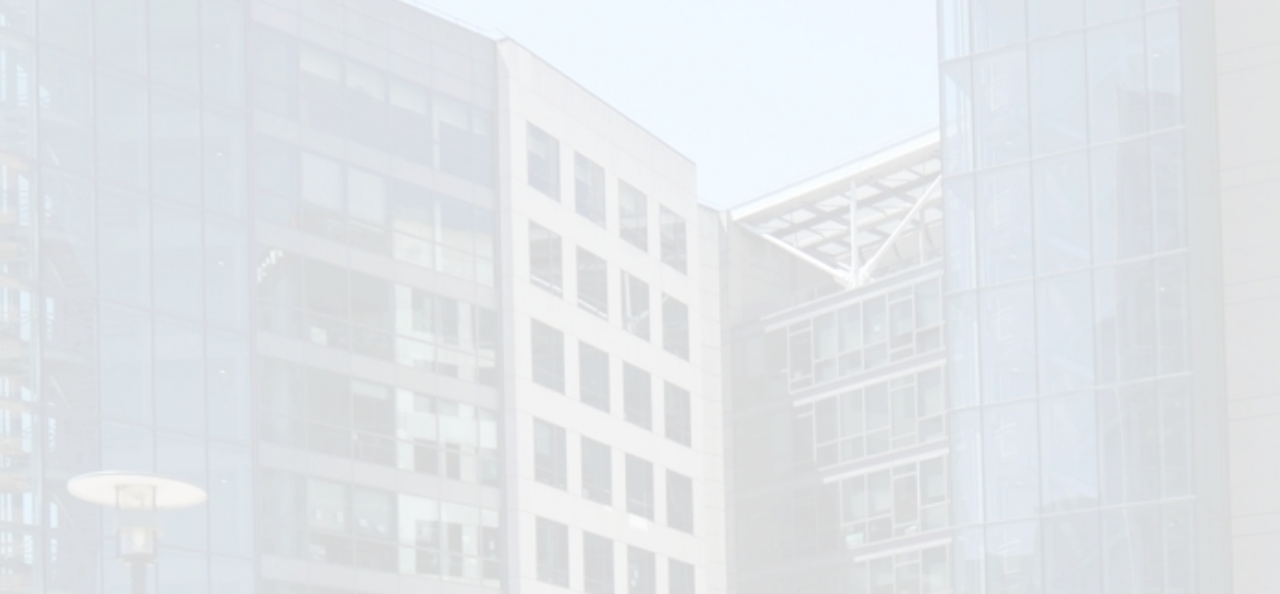
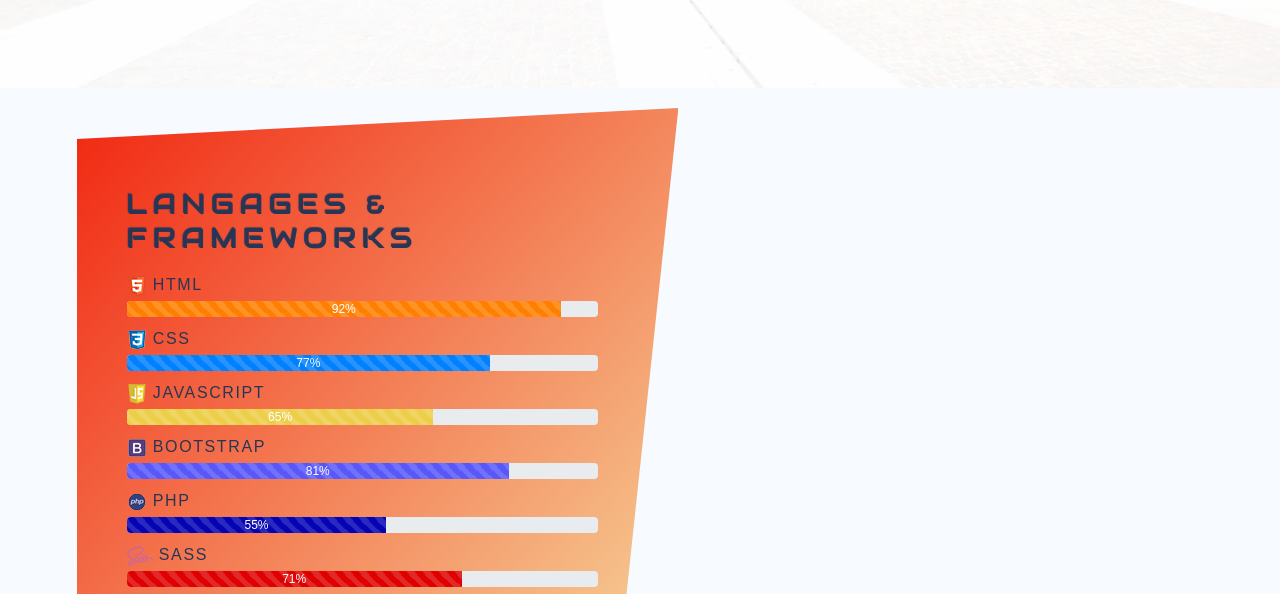
Before and after one commit to wdicap4/MonCv, a website: page index.html in a window 1280 px wide. Shown: the part 712-1306 px from the top of the page. Drawn offline with Linux system fonts and the light colour scheme; a web font is replaced by a local one.

Commit message:
bloc lang & fram

```diff
--- a/index.html
+++ b/index.html
@@ -50,17 +50,61 @@
               <span class="typed"></span>
             </div>
             <div class="col-6 col-md-3 photo">
-                <img src="./media/wil.jpg" alt="photo-Candidat">
+              <img src="./media/wil.jpg" alt="photo-Candidat" />
             </div>
           </div>
           <div class="button">
-              <a href="./media/CV.pdf" target="_blank"> CV en PDF </a>
+            <a href="./media/CV.pdf" target="_blank"> CV en PDF </a>
           </div>
         </div>
       </div>
     </header>
 
+    <section id="langages"
+    class="aos-item"
+    data-aos="fade-up-right"
+    data-aos-offset="0"
+    data-aos-delay="50"
+    data-aos-duration="1000"
+    data-aos-once="true">
+<h3>Langages & frameworks</h3>
+<div>
+<div class="bar"><img src="media/html.png" alt="html-icon"> HTML</div>
+<div class="progress">
+<div class="progress-bar progress-bar-striped progress-bar-animated" role="progressbar" aria-valuenow="92" aria-valuemin="0" aria-valuemax="100" style="width: 92%; background-color: #FF8000">92%</div>
+</div>
 
+<div class="bar"><img src="media/css.png" alt="html-icon"> CSS</div>
+<div class="progress">
+<div class="progress-bar progress-bar-striped progress-bar-animated" role="progressbar" aria-valuenow="77" aria-valuemin="0" aria-valuemax="100" style="width: 77%; background-color: #0080FF">77%</div>
+</div>
+
+<div class="bar"><img src="media/js.png" alt="html-icon"> JAVASCRIPT</div>
+<div class="progress">
+<div class="progress-bar progress-bar-striped progress-bar-animated" role="progressbar" aria-valuenow="65" aria-valuemin="0" aria-valuemax="100" style="width: 65%; background-color: #ecce48">65%</div>
+</div>
+
+<div class="bar"><img src="media/bootstrap.png" alt="html-icon"> BOOTSTRAP</div>
+<div class="progress">
+<div class="progress-bar progress-bar-striped progress-bar-animated" role="progressbar" aria-valuenow="81" aria-valuemin="0" aria-valuemax="100" style="width: 81%; background-color: #5858FA">81%</div>
+</div>
+
+<div class="bar"><img src="media/php.png" alt="html-icon"> PHP</div>
+<div class="progress">
+<div class="progress-bar progress-bar-striped progress-bar-animated" role="progressbar" aria-valuenow="55" aria-valuemin="0" aria-valuemax="100" style="width: 55%; background-color: #0404B4">55%</div>
+</div>
+
+<div class="bar"><img src="media/sass.png" alt="html-icon"> SASS</div>
+<div class="progress">
+<div class="progress-bar progress-bar-striped progress-bar-animated" role="progressbar" aria-valuenow="71" aria-valuemin="0" aria-valuemax="100" style="width: 71%; background-color: #DF0101">71%</div>
+</div>
+
+<div class="bar"><img src="media/react.png" alt="html-icon"> REACT</div>
+<div class="progress">
+<div class="progress-bar progress-bar-striped progress-bar-animated" role="progressbar" aria-valuenow="68" aria-valuemin="0" aria-valuemax="100" style="width: 68%; background-color: #5edafd">68%</div>
+</div>
+</div>
+</section>
 
     <script src="./assets/js/jquery.min.js" type="text/javascript"></script>
     <script src="./assets/js/bootstrap.js" type="text/javascript"></script>
--- a/style.css
+++ b/style.css
@@ -1,11 +1,10 @@
-@import url("https://fonts.googleapis.com/css2?family=Audiowide&family=Josefin+Slab:wght@100&family=Rambla&display=swap");
+@import url('https://fonts.googleapis.com/css?family=Audiowide|Josefin+Sans:100|Rambla&display=swap');
 
 html {
   scroll-behavior: smooth;
 }
-
 body {
-    color: #283655;
+  color: #283655 !important;
   background-color: #f7faff !important;
   font-family: 'Rambla', sans-serif;
 }
@@ -13,16 +12,14 @@
   font-family: 'Audiowide', sans-serif;
   letter-spacing: 0.2em;
   text-transform: uppercase;
-    text-shadow: -1px -1px #283655;
+  text-shadow: -1px -1px 1px #283655;
 }
-li{
-    list-style: none;
+li {
+  list-style-type: none;
 }
-
-/****************************** HEADER ****************************************/
-
+/* ************************ HEADER *********************** */
 .navbar {
-    background-color: #fafafa;
+  background-color: #FAFAFA;
   opacity: 0.9;
   height: 42px;
   transition: 0.7s;
@@ -34,47 +31,42 @@
 }
 header {
   text-align: center;
-    height: 300vh;
-    background: url(media/header.jpg) no-repeat 50% 50%;
+  height: 100vh;
+  background: url(media/header.jpg) no-repeat fixed 50% 50%;
   background-size: cover;
 }
-h1{
+h1 {
   padding: 90px 0 10px 0;
-    font-family: 'josefin Sans' sans-serif;
+  font-family: 'Josefin Sans', sans-serif;
   font-size: 4.3em;
   text-transform: uppercase;
 }
-
 #line {
   height: 1px;
   background-color: #b3aca7;
   width: 25%;
   margin: 0 auto;
 }
-h2{
+h2 {
   padding: 20px 0 50px 0;
   font-size: 3em;
   text-transform: uppercase;
 }
-
 .presentation {
   height: 240px;
   margin-top: 20px;
 }
-
 .infos {
-    border : 1px solid #b3aca7;
+  border: 1px solid #b3aca7;
   display: flex;
   flex-direction: column;
   justify-content: space-between;
   padding: 20px 0;
 }
-
 .photo {
   border: 1px solid #b3aca7;
   position: relative;
 }
-
 .photo img {
   position: absolute;
   top: 0;
@@ -87,19 +79,32 @@
   border-radius: 3px;
   box-shadow: 0 0 4px #111;
 }
-header .button{
+header .button {
   margin-top: 45px;
 }
-
 header .button a {
   padding: 20px 80px;
   border: 1px solid #b3aca7;
   width: 300px;
 }
-
 header .button:hover a {
   background: #b3aca7;
   color: #e2dedb;
   transition: all 0.3s ease-in-out;
   text-decoration: none;
 }
+
+/* ********************** LANGAGES *********************** */
+#langages {
+    padding: 80px 80px 80px 50px;
+    margin: 20px 0 0 6%;
+    height: 620px;
+    width: 47%;
+    max-width: 640px;
+    background: linear-gradient(131deg,#f12711 0%, rgba(245,175,25,0.42) 99%);
+    clip-path: polygon(0 5%, 100% 0, 89% 100%, 0 92%);
+  }
+  #langages .bar {
+    padding: 10px 0 4px 0;
+    letter-spacing: 0.1em;
+  }
```
Lines whose indentation alone changed are shown as unchanged.
